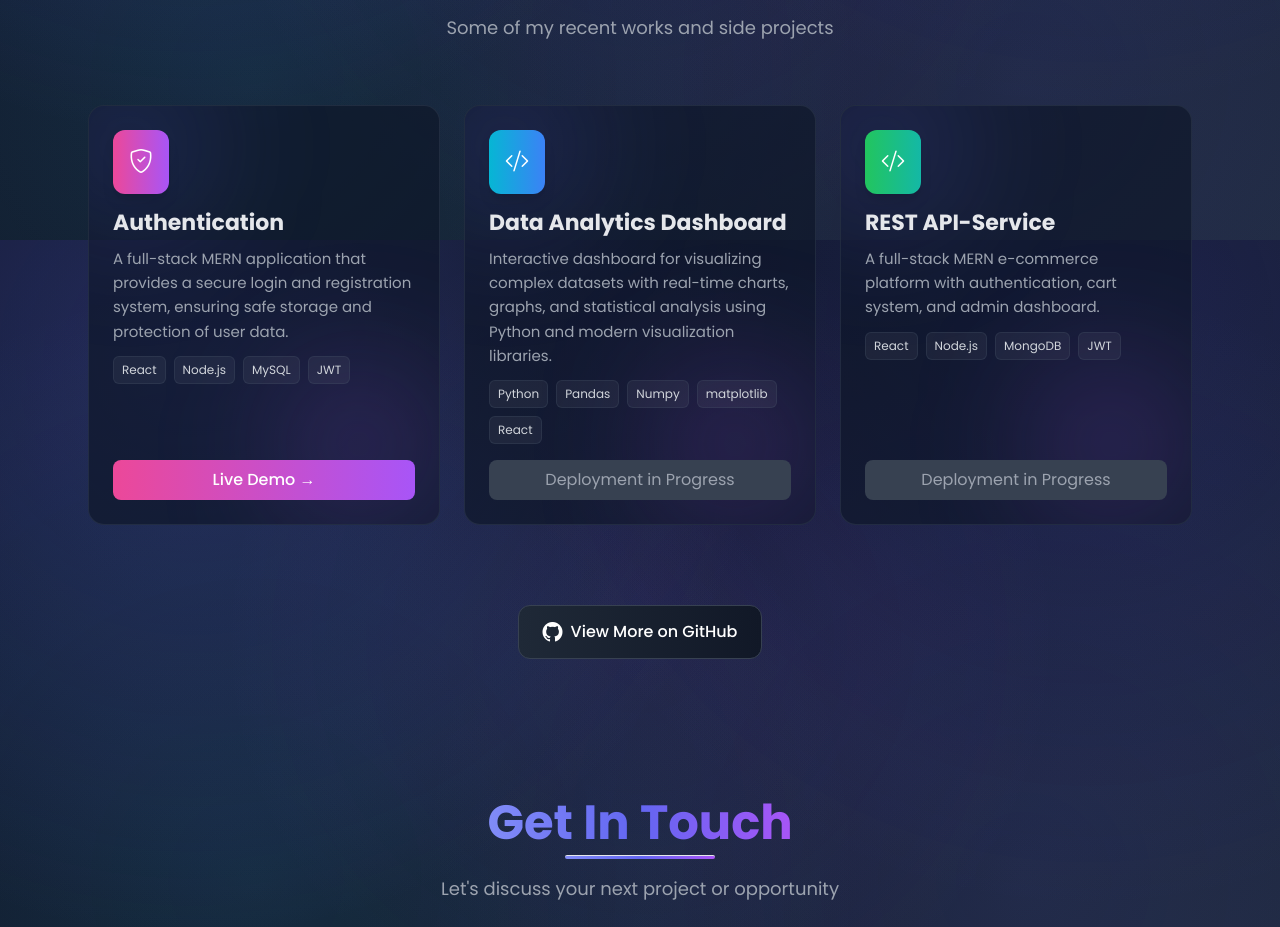
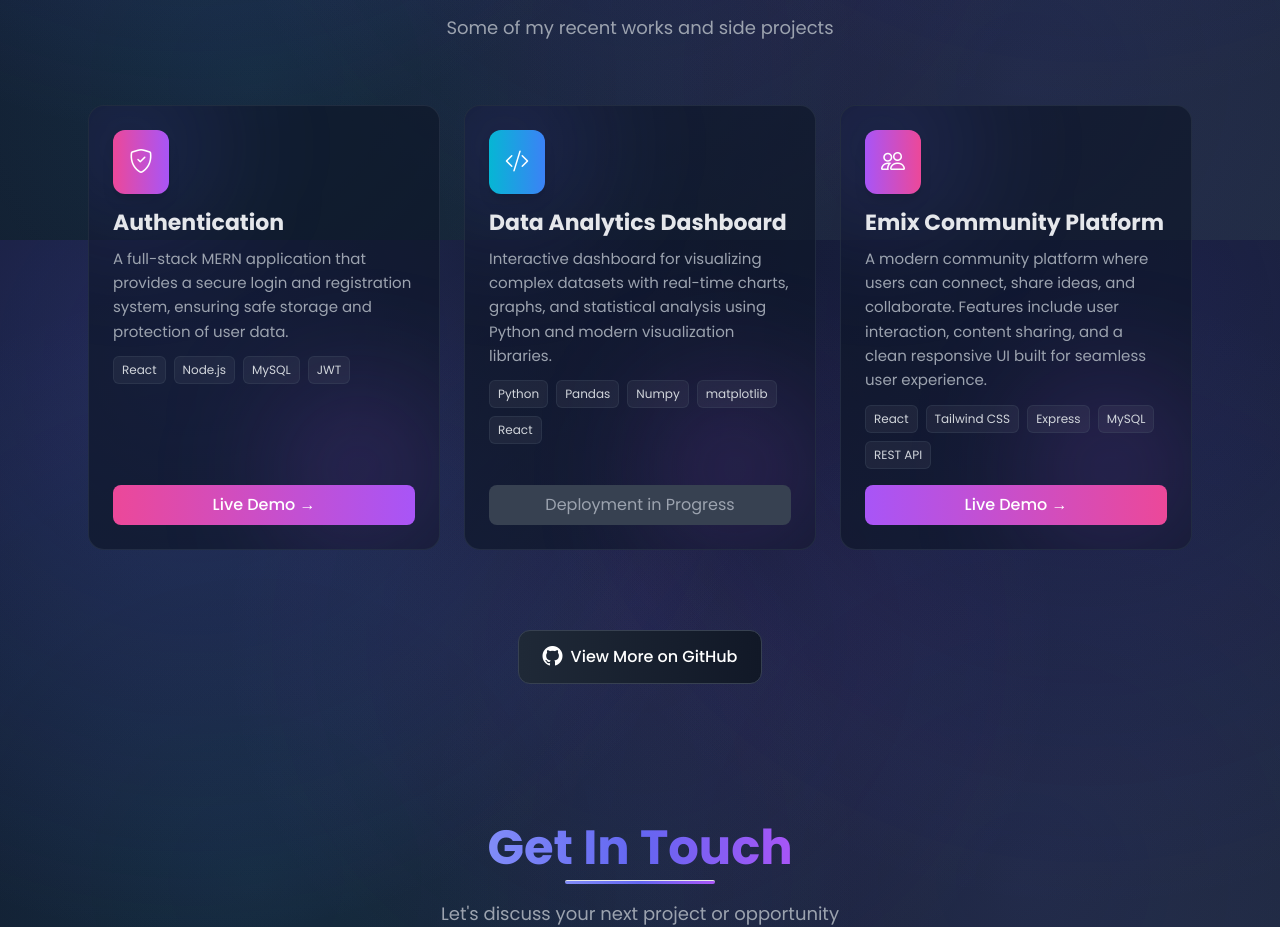
Before and after one commit to muthugopi/portfolio, a React (Vite) app: page / in a window 1280 px wide. Shown: the part 2960-3887 px from the top of the page. Built offline with nearby package versions, Linux system fonts and the light colour scheme; no server answers.

Commit message:
fatal: added project

```diff
--- a/src/components/Projects.jsx
+++ b/src/components/Projects.jsx
@@ -5,11 +5,11 @@ function Projects() {
     return (
         <section id='project'>
             <div className='flex justify-even flex-col mb-[64px] items-center'>
-                        <h1 className='text-3xl sm:text-4xl md:text-[48px] font-bold bg-gradient-to-r from-indigo-400 via-indigo-500 to-purple-500 bg-clip-text text-transparent'>
-                            Featured Projects
-                        </h1>
-                        <hr className='bg-gradient-to-r from-indigo-400 via-indigo-500 to-purple-500 h-1 w-[100px] sm:w-[140px] rounded mt-3' />
-                        <p className='text-[16px] sm:text-[18px] text-gray-400 text-center mt-4'>Some of my recent works and side projects</p>
+                <h1 className='text-3xl sm:text-4xl md:text-[48px] font-bold bg-gradient-to-r from-indigo-400 via-indigo-500 to-purple-500 bg-clip-text text-transparent'>
+                    Featured Projects
+                </h1>
+                <hr className='bg-gradient-to-r from-indigo-400 via-indigo-500 to-purple-500 h-1 w-[100px] sm:w-[140px] rounded mt-3' />
+                <p className='text-[16px] sm:text-[18px] text-gray-400 text-center mt-4'>Some of my recent works and side projects</p>
             </div>
             <div className="grid grid-cols-1 md:grid-cols-2 lg:grid-cols-3 gap-6 w-full max-w-6xl  px-4 sm:px-6 mx-auto">
                 <ProjectCard
@@ -29,11 +29,13 @@ function Projects() {
                     techStack={["Python ", "Pandas", "Numpy", "matplotlib", "React"]}
                 />
                 <ProjectCard
-                    icon="bi-code-slash"
-                    iconGradient="from-green-500 to-teal-500"
-                    title="REST API-Service"
-                    content="A full-stack MERN e-commerce platform with authentication, cart system, and admin dashboard."
-                    techStack={["React", "Node.js", "MongoDB", "JWT"]}
+                    icon="bi-people"
+                    iconGradient="from-purple-500 to-pink-500"
+                    title="Emix Community Platform"
+                    content="A modern community platform where users can connect, share ideas, and collaborate. Features include user interaction, content sharing, and a clean responsive UI built for seamless user experience."
+                    projectLink="https://emix-community.vercel.app"
+                    active='true'
+                    techStack={["React", "Tailwind CSS", "Express", "MySQL", "REST API"]}
                 />
             </div>
             <div className="flex justify-center my-20">
```
